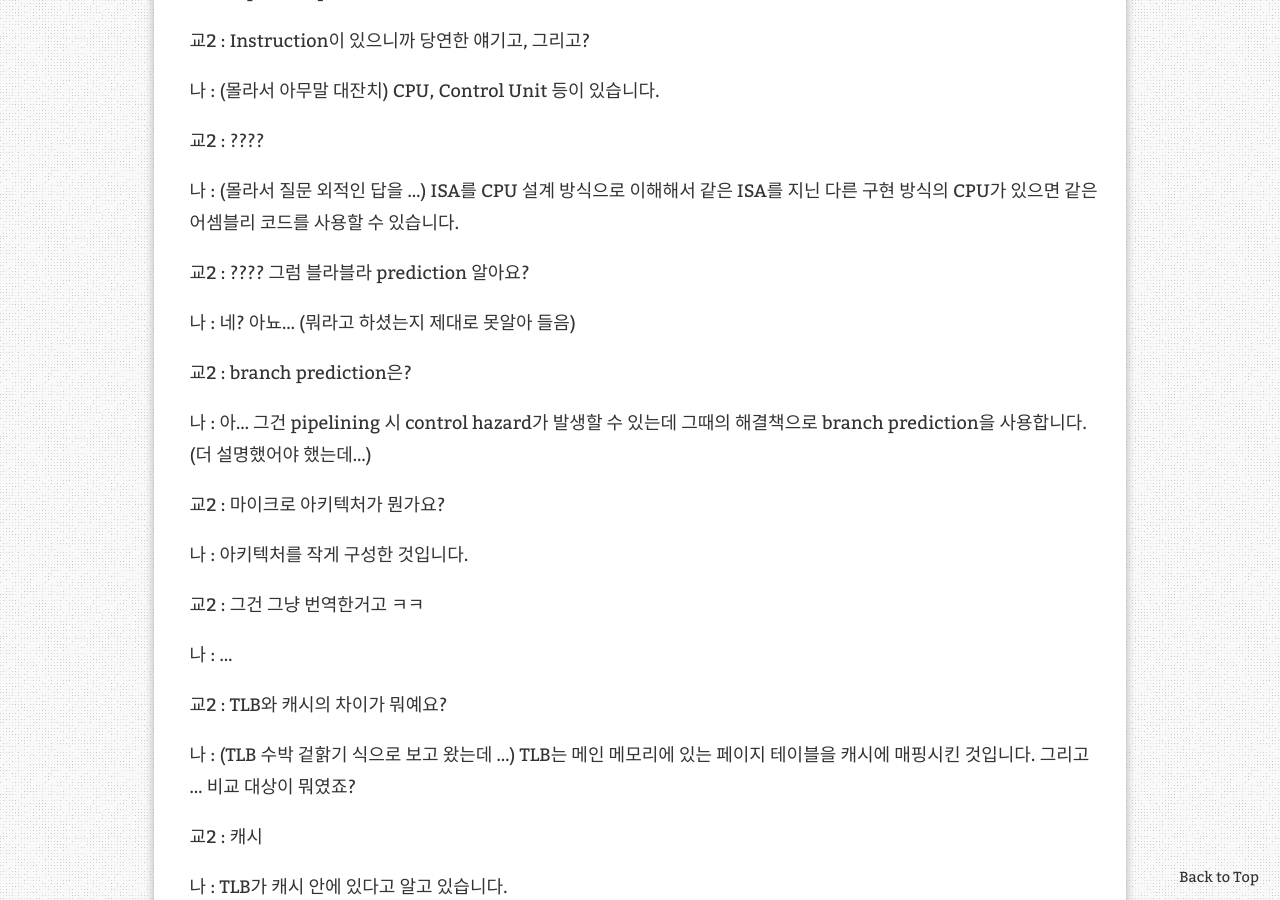
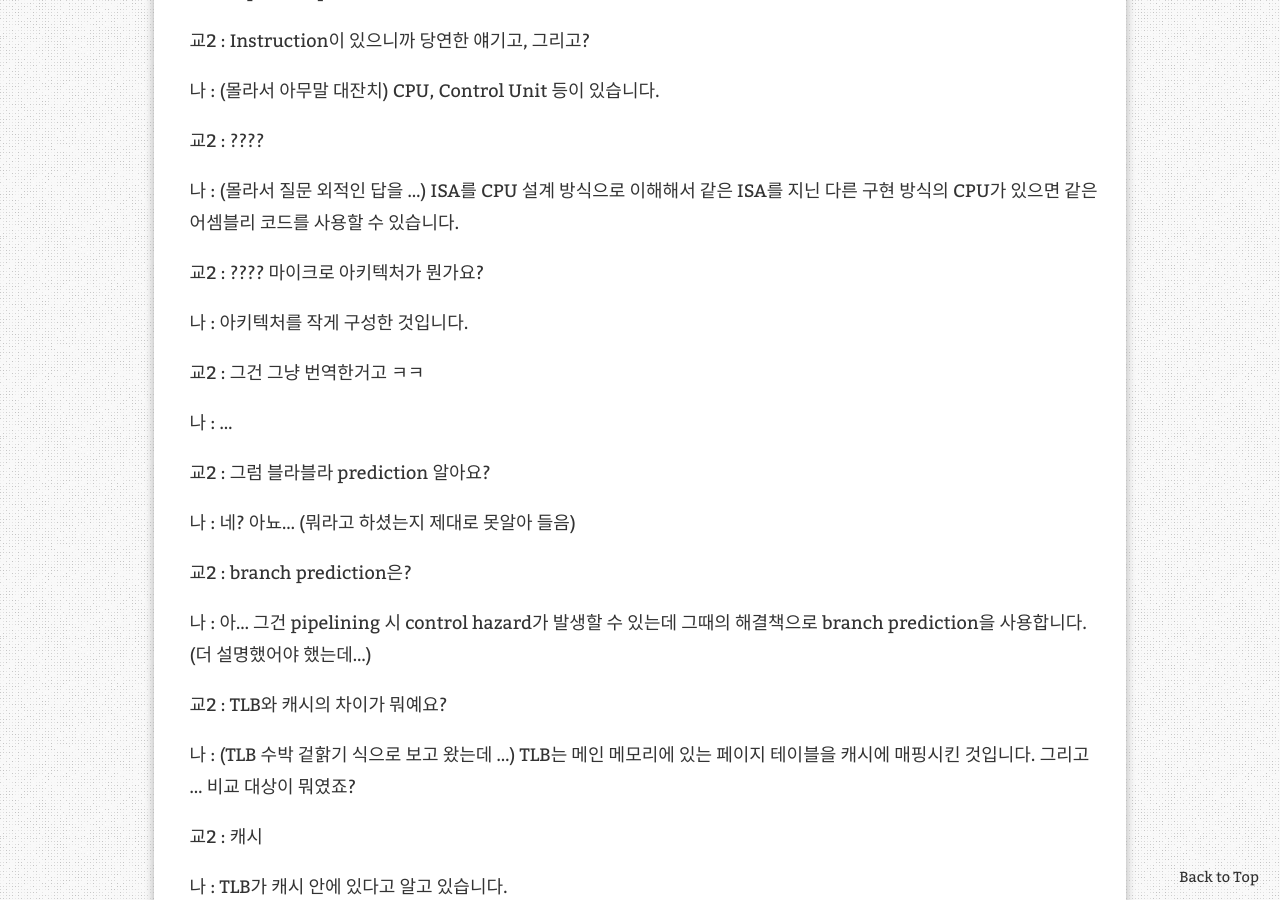
Before and after one commit to qpakzk/qpakzk.github.io, a Jekyll site: the page built from _posts/2018-11-09-[POSTECH] POSTECH Graduate School 2 : Interview.md, in a window 1280 px wide and 900 px high, scrolled down 10162 px. Built offline with Jekyll 4.4.1, drawn with Linux system fonts in a browser that asks for light colours; nearby versions of some CDN libraries; comment, search, counter and statistics services are not loaded.

```diff
--- a/_posts/2018-11-09-[POSTECH] POSTECH Graduate School 2 : Interview.md
+++ b/_posts/2018-11-09-[POSTECH] POSTECH Graduate School 2 : Interview.md
@@ -337,21 +337,21 @@ redirect_from:
 
 나 : (몰라서 질문 외적인 답을 ...) ISA를 CPU 설계 방식으로 이해해서 같은 ISA를 지닌 다른 구현 방식의 CPU가 있으면 같은 어셈블리 코드를 사용할 수 있습니다.
 
-교2 : ???? 그럼 블라블라 prediction 알아요?
+교2 : ???? 마이크로 아키텍처가 뭔가요?
+
+나 : 아키텍처를 작게 구성한 것입니다.
+
+교2 : 그건 그냥 번역한거고 ㅋㅋ
+
+나 : ...
+
+교2 : 그럼 블라블라 prediction 알아요?
 
 나 : 네? 아뇨... (뭐라고 하셨는지 제대로 못알아 들음)
 
 교2 : branch prediction은?
 
 나 : 아... 그건 pipelining 시 control hazard가 발생할 수 있는데 그때의 해결책으로 branch prediction을 사용합니다. (더 설명했어야 했는데...)
-
-교2 : 마이크로 아키텍처가 뭔가요?
-
-나 : 아키텍처를 작게 구성한 것입니다.
-
-교2 : 그건 그냥 번역한거고 ㅋㅋ
-
-나 : ...
 
 교2 : TLB와 캐시의 차이가 뭐예요?
 
```
